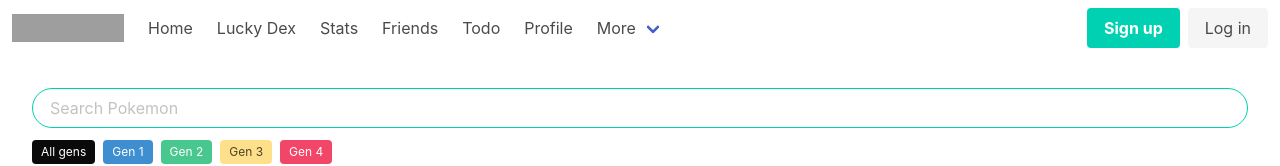
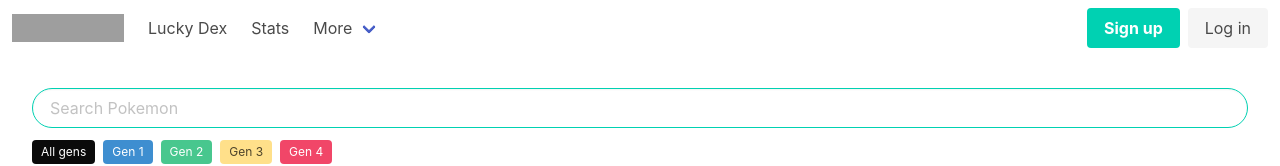
Before and after one commit to klepek42/pogo-luckydex, a Next.js app: page / in a window 1280 px wide. Shown: the top 166 px of the page. Built offline with nearby package versions, Linux system fonts and the light colour scheme; grey boxes are pictures that could not be loaded.

Commit message:
Reduce items in navigation

```diff
--- a/components/Navigation.tsx
+++ b/components/Navigation.tsx
@@ -26,23 +26,15 @@ const Navigation = () => {
 
       <div id="navbarBasicExample" className="navbar-menu">
         <div className="navbar-start">
-          <a className="navbar-item">Home</a>
-
           <a className="navbar-item">Lucky Dex</a>
           <a className="navbar-item">Stats</a>
-          <a className="navbar-item">Friends</a>
-          <a className="navbar-item">Todo</a>
-          <a className="navbar-item">Profile</a>
 
           <div className="navbar-item has-dropdown is-hoverable">
             <a className="navbar-link">More</a>
 
             <div className="navbar-dropdown">
+              <a className="navbar-item">Profile</a>
               <a className="navbar-item">About</a>
-              <a className="navbar-item">Contact</a>
-              <a className="navbar-item">Donation</a>
-              <hr className="navbar-divider" />
-              <a className="navbar-item">Report an issue</a>
             </div>
           </div>
         </div>
```
